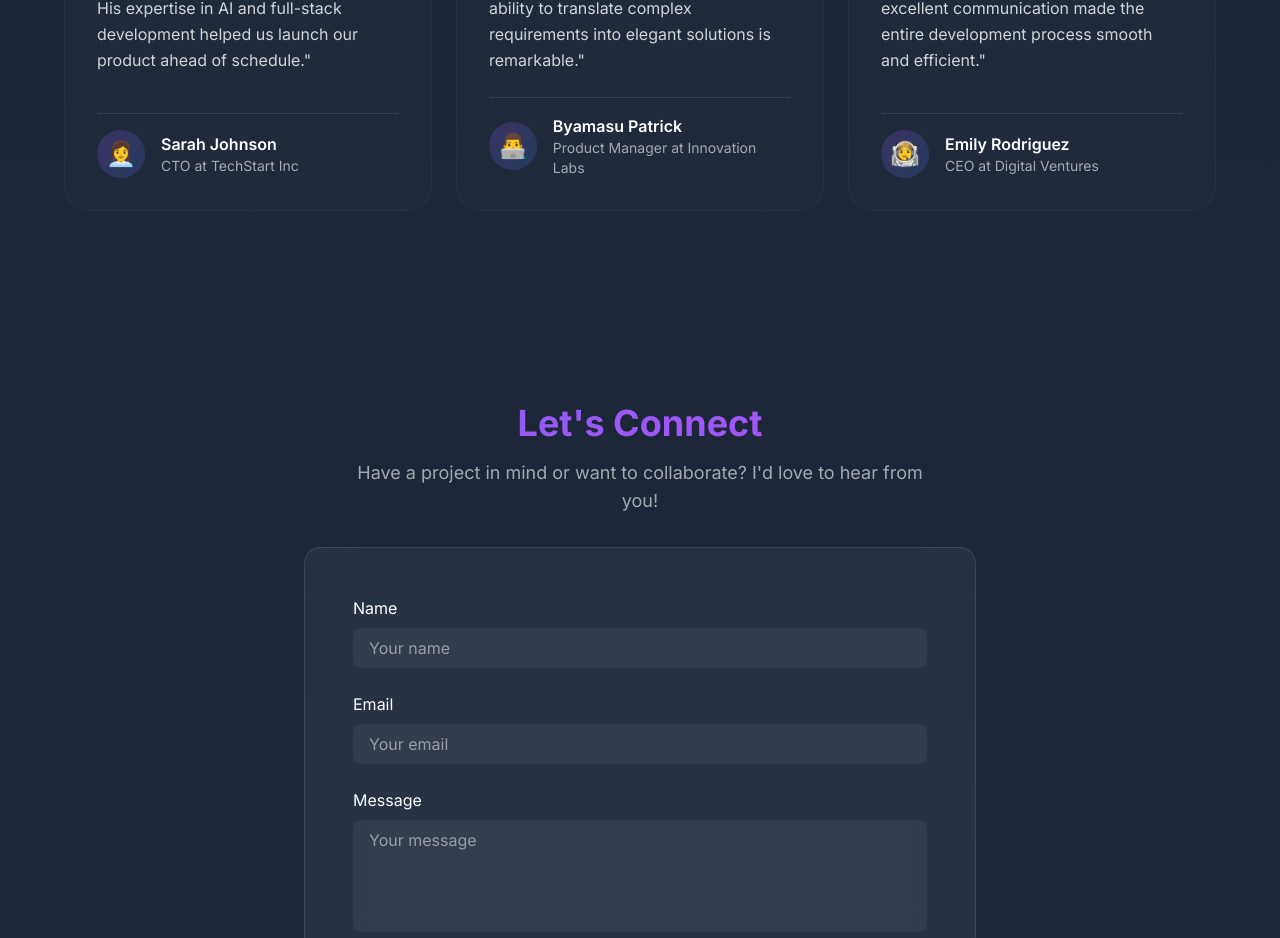
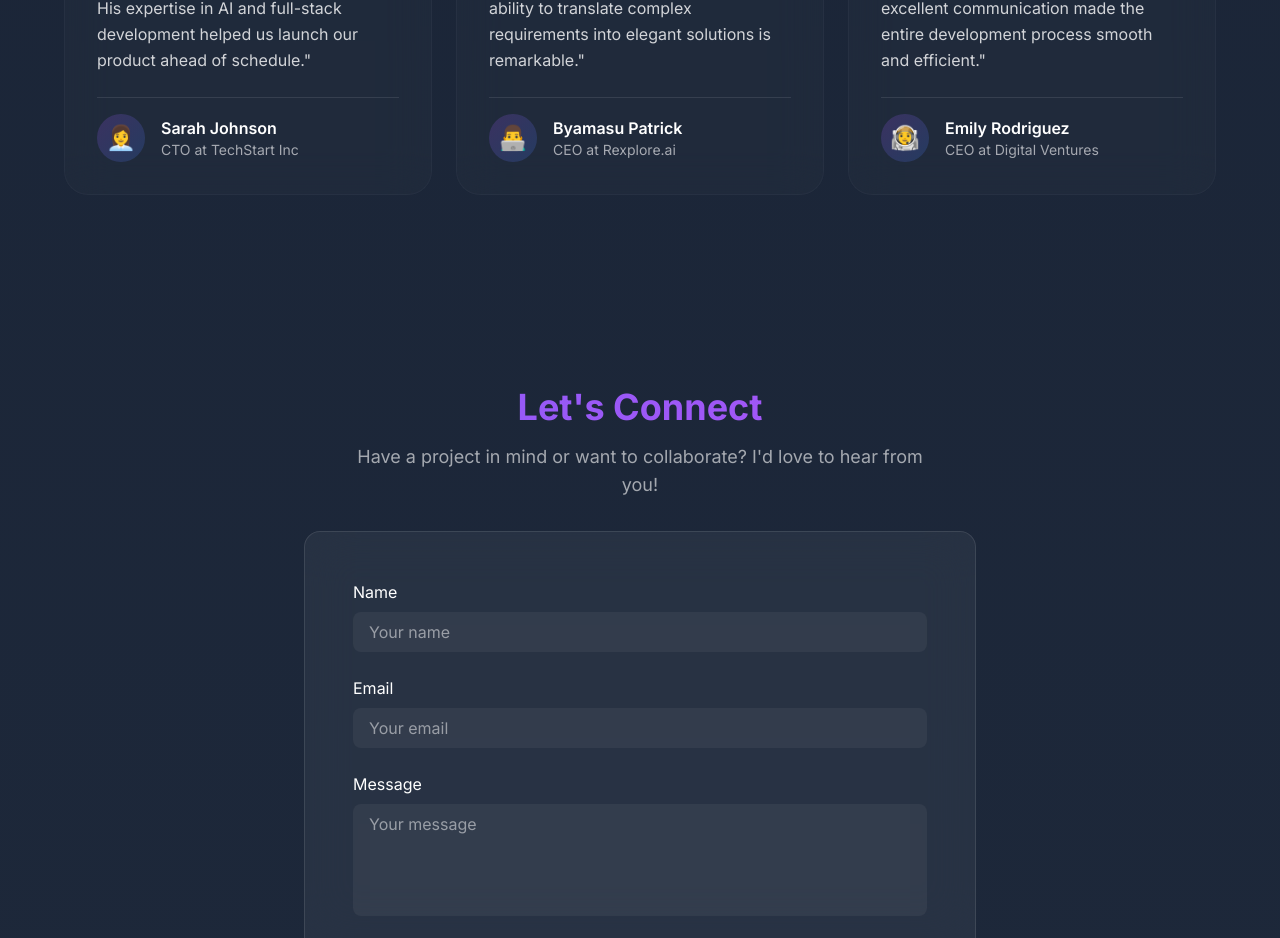
Before and after one commit to DonGobbi/dongobbi.github.io, a Next.js app: page / in a window 1280 px wide. Shown: the part 7130-8068 px from the top of the page. Built offline with nearby package versions, Linux system fonts and the light colour scheme.

Commit message:
Update Byamasu Patrick to CEO at Rexplore.ai

```diff
--- a/src/app/components/Testimonials.tsx
+++ b/src/app/components/Testimonials.tsx
@@ -24,8 +24,8 @@ const Testimonials = () => {
     },
     {
       name: 'Byamasu Patrick',
-      role: 'Product Manager',
-      company: 'Innovation Labs',
+      role: 'CEO',
+      company: 'Rexplore.ai',
       content: 'Working with Don was a fantastic experience. His attention to detail and ability to translate complex requirements into elegant solutions is remarkable.',
       avatar: '👨‍💻',
       rating: 5
```
